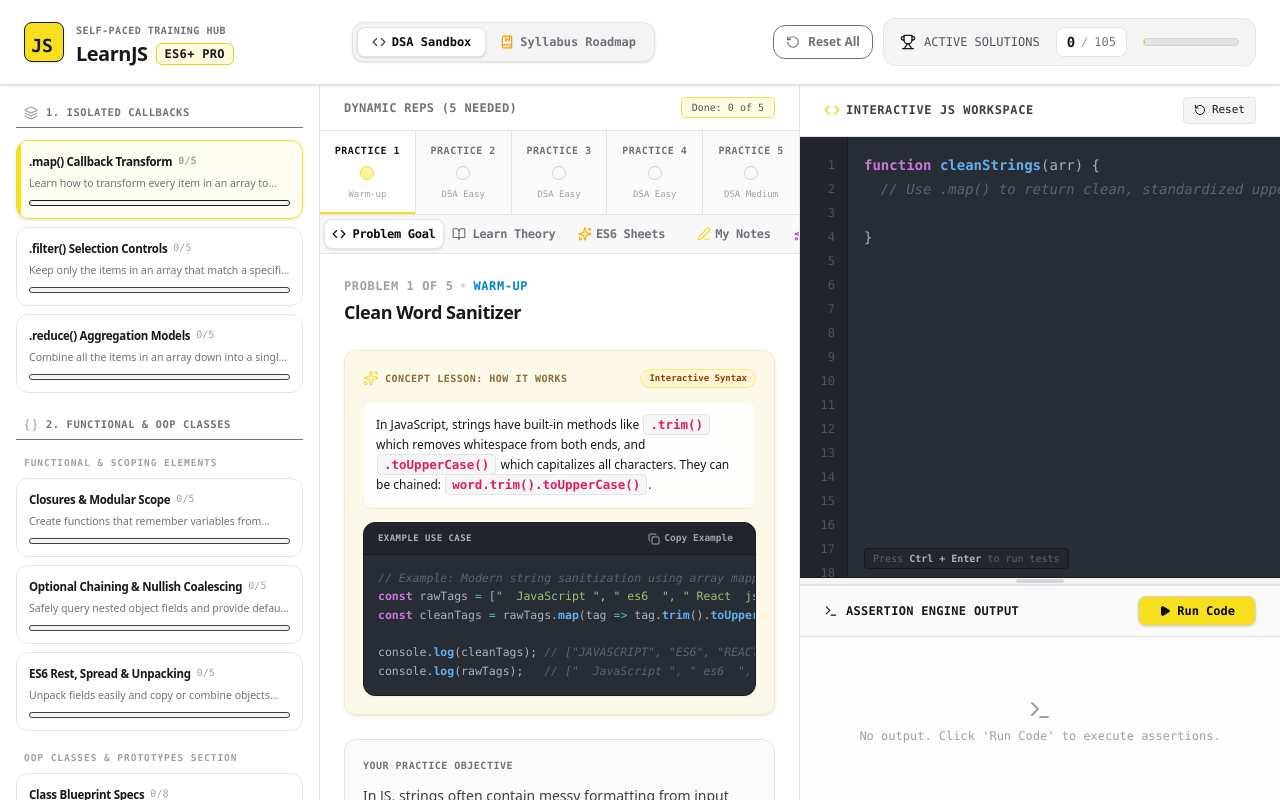
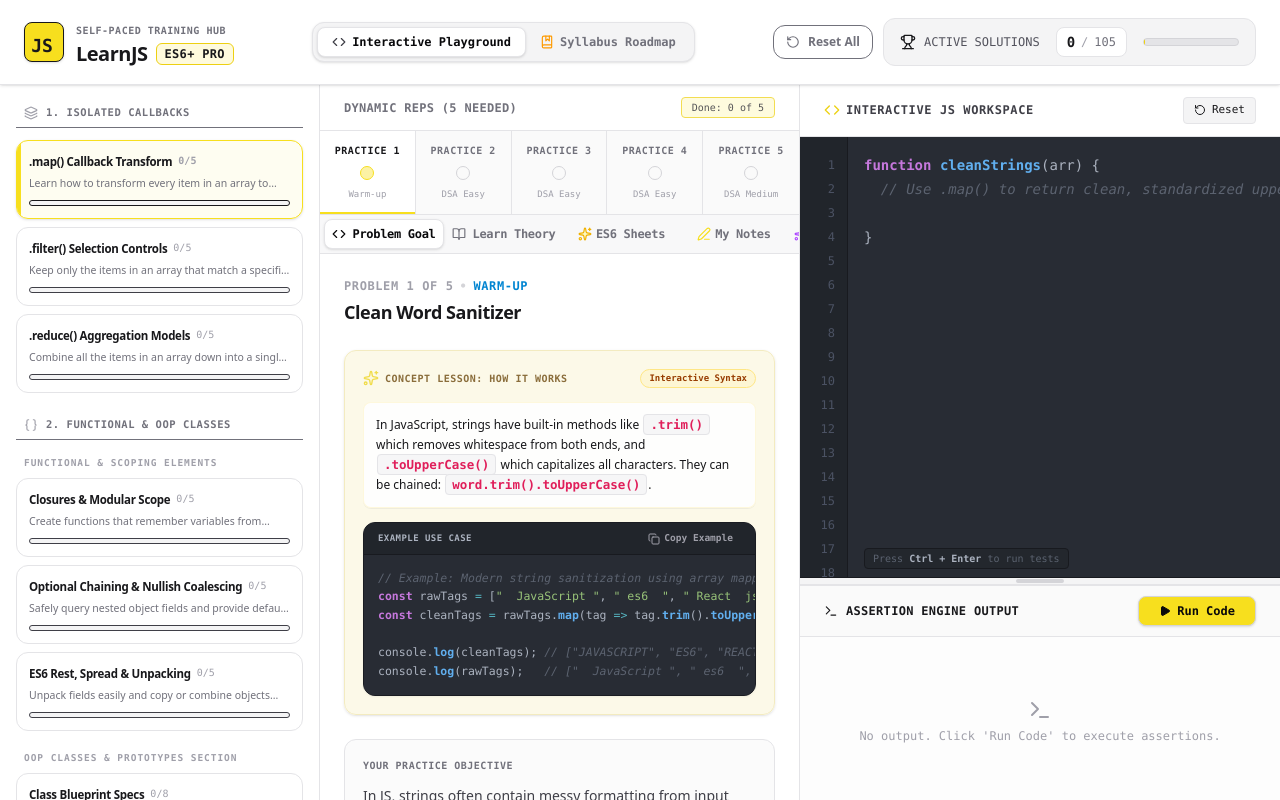
Before and after one commit to Allen1303/js-practice-app, a React (Vite) app: page / in a window 1280 px wide. Built offline with nearby package versions, Linux system fonts and the light colour scheme.

Commit message:
Update: add interactive playground feature

```diff
--- a/src/components/Header.jsx
+++ b/src/components/Header.jsx
@@ -40,7 +40,7 @@ export function Header({
           }`}
         >
           <Code className="h-3.5 w-3.5 text-zinc-700" />
-          DSA Sandbox
+          Interactive Playground
         </button>
 
         <button
```
